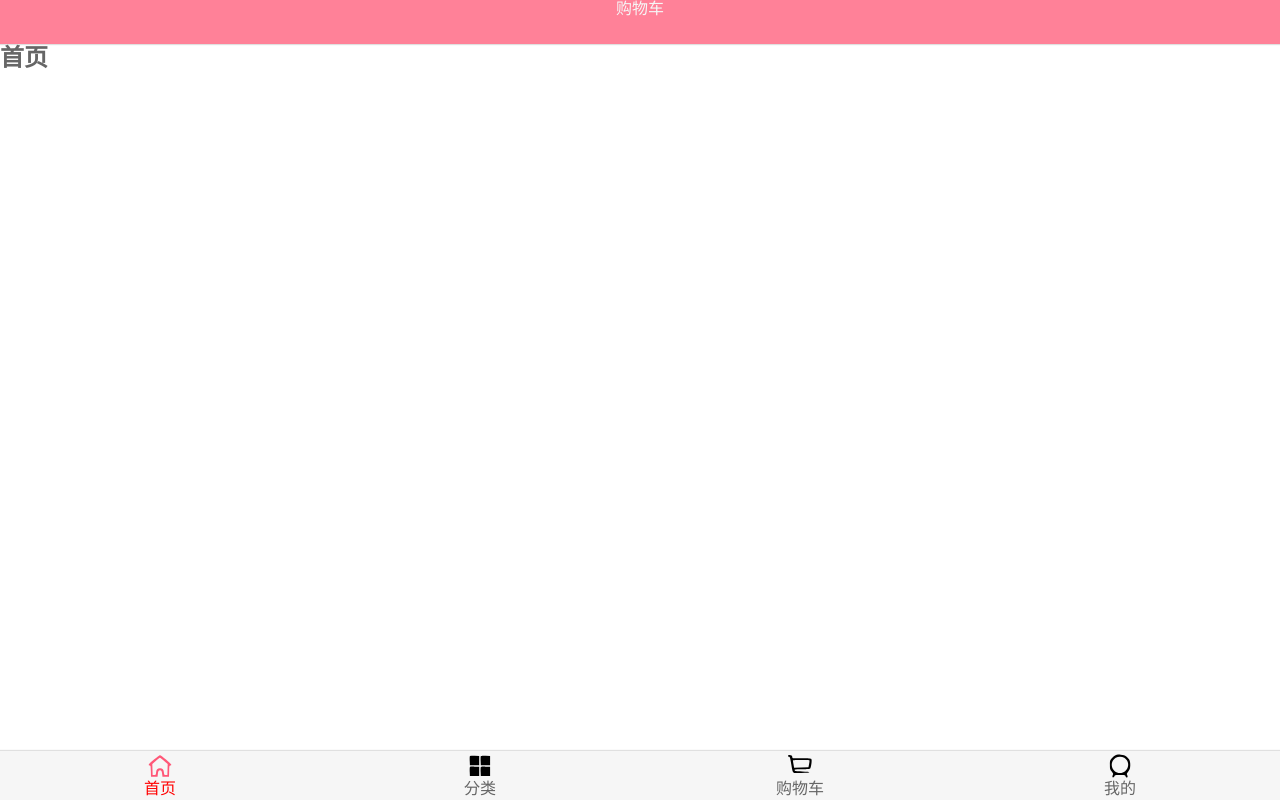
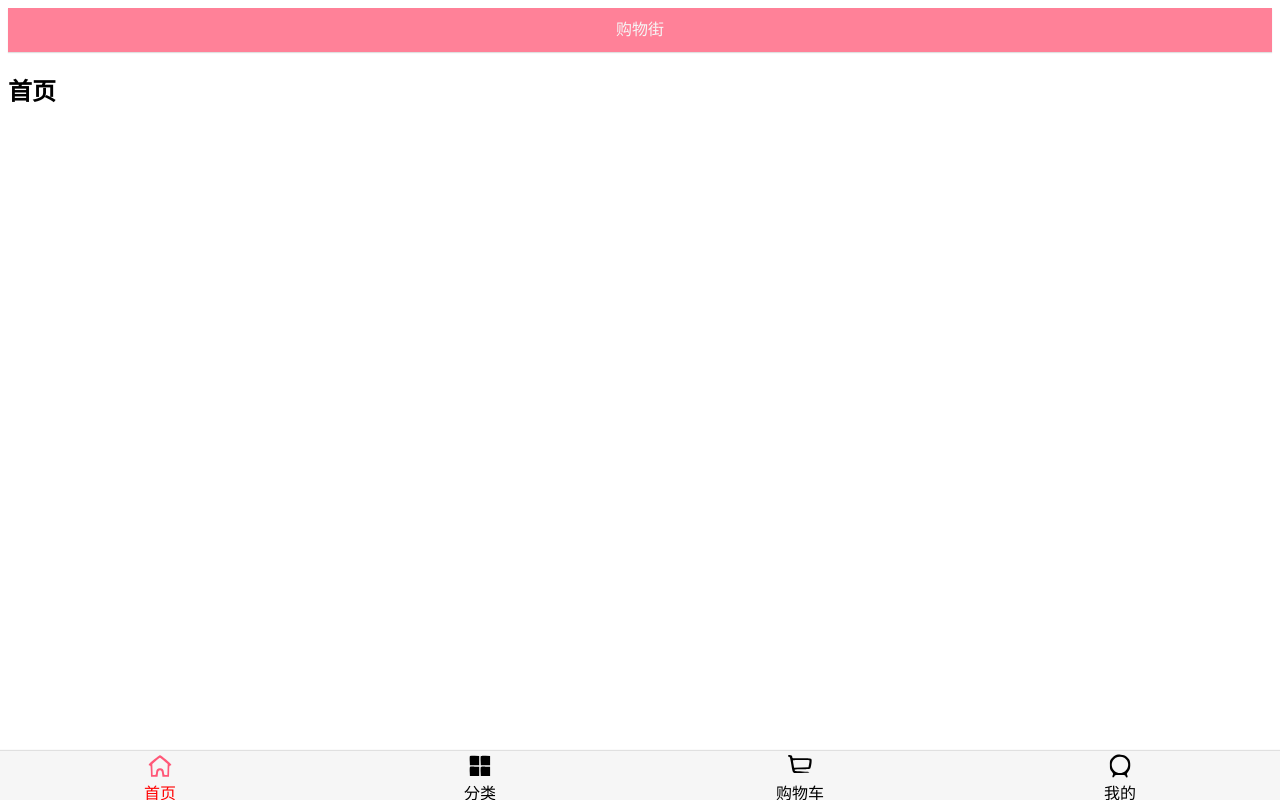
Before and after one commit to cxy0102/vue2study, a Vue app: page /home in a window 1280 px wide. Built offline with nearby package versions, Linux system fonts and the light colour scheme.

Commit message:
fix: 首页导航栏功能调整

```diff
--- a/src/App.vue
+++ b/src/App.vue
@@ -69,5 +69,5 @@ export default {
 </script>
 
 <style>
-  @import "assets/css/base.css";
+ /* @import "assets/css/base.css";*/
 </style>
--- a/src/components/common/navbar/NavBar.vue
+++ b/src/components/common/navbar/NavBar.vue
@@ -22,6 +22,7 @@ export default {
   .nav-bar{
     display: flex;
     height: 44px;
+    line-height: 44px;
     text-align: center;
     box-shadow: 0 1px 1px rgba(100,100,100 ,.2);
   }
--- a/src/views/home/Home.vue
+++ b/src/views/home/Home.vue
@@ -7,7 +7,7 @@
 <template>
   <div>
     <nav-bar class="home-nav">
-      <div slot="center">购物车</div>
+      <div slot="center">购物街</div>
     </nav-bar>
     <h2>首页</h2>
   </div>
@@ -26,7 +26,7 @@ export default {
 
 <style scoped>
   .home-nav{
-    background-color: var(--color-tint);
+    background-color: #ff8198;
     color: #f6f6f6;
   }
 </style>
```
